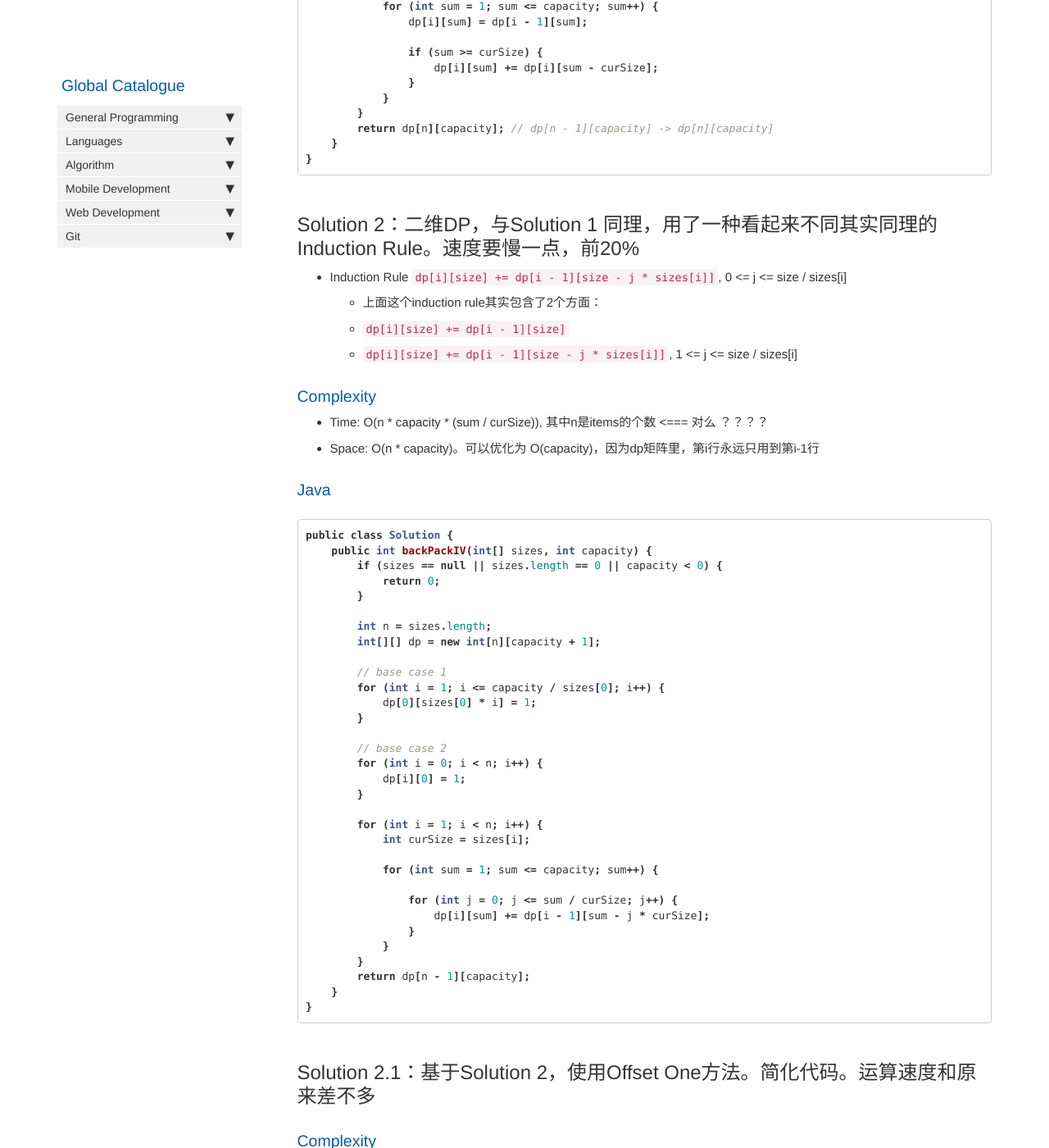
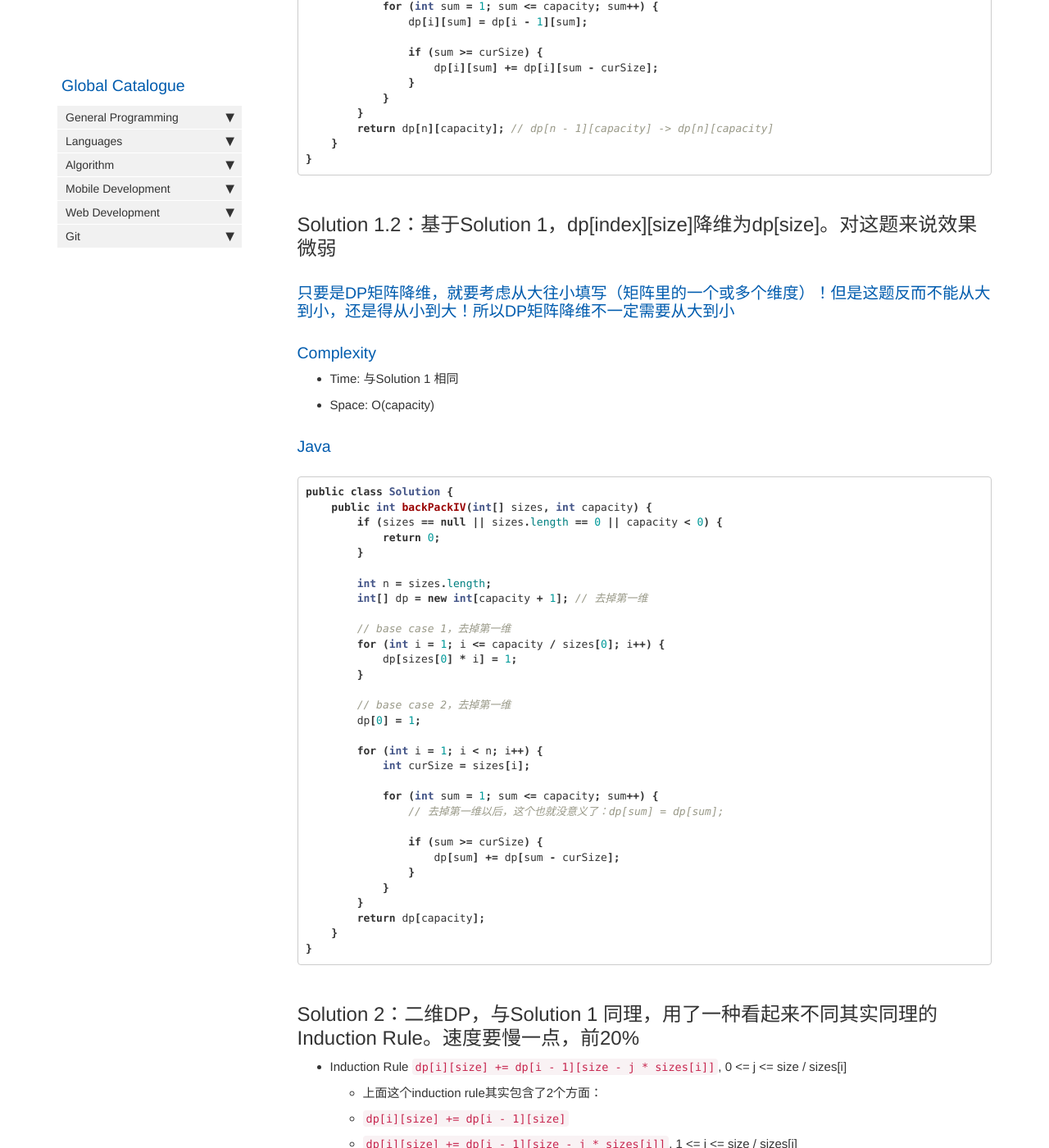
Before and after one commit to HungryOrc/hungryorc.github.io, a Jekyll site: the page built from pages/algorithm/algorithm_backpack_unlimited_1Attr_exactFill_returnNumOfSolutions.md, in a window 1280 px wide and 1400 px high, scrolled down 2541 px. Shown: the whole window at 82% size. Built offline with Jekyll 4.4.1, drawn with Linux system fonts in a browser that asks for light colours; nearby versions of some CDN libraries; comment, search, counter and statistics services are not loaded.

Commit message:
Update algorithm_backpack_unlimited_1Attr_exactFill_returnNumOfSolutions.md

````diff
--- a/pages/algorithm/algorithm_backpack_unlimited_1Attr_exactFill_returnNumOfSolutions.md
+++ b/pages/algorithm/algorithm_backpack_unlimited_1Attr_exactFill_returnNumOfSolutions.md
@@ -112,6 +112,49 @@ public class Solution {
             }
         }
         return dp[n][capacity]; // dp[n - 1][capacity] -> dp[n][capacity]
+    }
+}
+```
+
+## Solution 1.2：基于Solution 1，dp[index][size]降维为dp[size]。对这题来说效果微弱
+
+### 只要是DP矩阵降维，就要考虑从大往小填写（矩阵里的一个或多个维度）！但是这题反而不能从大到小，还是得从小到大！所以DP矩阵降维不一定需要从大到小
+
+### Complexity
+* Time: 与Solution 1 相同
+* Space: O(capacity)
+
+### Java
+```java
+public class Solution {
+    public int backPackIV(int[] sizes, int capacity) {
+        if (sizes == null || sizes.length == 0 || capacity < 0) {
+            return 0;
+        }
+
+        int n = sizes.length;
+        int[] dp = new int[capacity + 1]; // 去掉第一维
+
+        // base case 1，去掉第一维
+        for (int i = 1; i <= capacity / sizes[0]; i++) {
+            dp[sizes[0] * i] = 1;
+        }
+
+        // base case 2，去掉第一维
+        dp[0] = 1;
+
+        for (int i = 1; i < n; i++) {
+            int curSize = sizes[i];
+
+            for (int sum = 1; sum <= capacity; sum++) {
+                // 去掉第一维以后，这个也就没意义了：dp[sum] = dp[sum];
+
+                if (sum >= curSize) {
+                    dp[sum] += dp[sum - curSize];
+                }
+            }
+        }
+        return dp[capacity];
     }
 }
 ```
````
